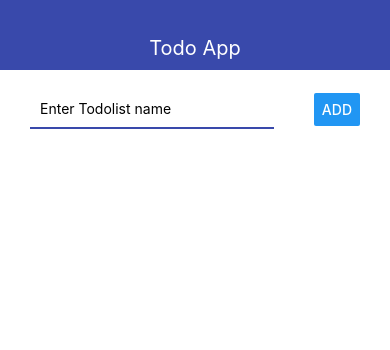
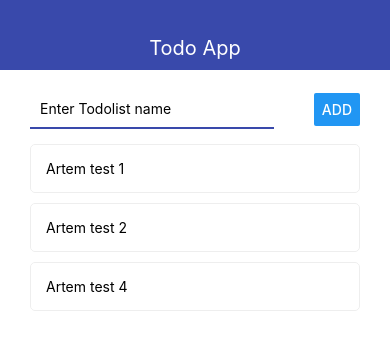
Before and after one commit to ArtsiomYermakou/React_Native_project, a React Native app: screen / in a window 390 px wide. Shown: the top 350 px of the page. Built offline with nearby package versions, Linux system fonts and the light colour scheme.

Commit message:
Add title page

```diff
--- a/App.tsx
+++ b/App.tsx
@@ -11,7 +11,11 @@ export type TodosType = {
 
 export default function App() {
     const [todoId, setTodoId] = useState(null);
-    const [todos, setTodos] = useState<Array<TodosType>>([]);
+    const [todos, setTodos] = useState<Array<TodosType>>([
+        {id: "1", title: "Artem test 1"},
+        {id: "2", title: "Artem test 2"},
+        {id: "3", title: "Artem test 4"},
+    ]);
 
     const addTodo = (title: string) => {
         setTodos((prev: Array<TodosType>) => [...prev, {
@@ -23,10 +27,16 @@ export default function App() {
         setTodos(prevState => prevState.filter(t => t.id !== id))
     }
 
-    let content = <MainScreen addTodo={addTodo} todos={todos} removeTodo={removeTodo}/>
+    let content = <MainScreen
+        openTodo={(id: any) => {setTodoId(id)}}
+        addTodo={addTodo}
+        todos={todos}
+        removeTodo={removeTodo}
+    />
 
-    if(todoId){
-        content = <TodoScreen />
+    if (todoId) {
+        const selectedTodo = todos.find((todo) => todo.id === todoId)
+        content = <TodoScreen todo={selectedTodo} goBack={() => setTodoId(null)}/>
     }
 
     return (
--- a/src/components/Todo.tsx
+++ b/src/components/Todo.tsx
@@ -5,6 +5,7 @@ import {TodosType} from "../../App";
 type PropsType = {
     todolist: TodosType
     onRemove: (id: string) => void
+    onOpen: (id: string) => void
 }
 
 const Todo = (props: PropsType) => {
@@ -14,7 +15,7 @@ const Todo = (props: PropsType) => {
     }
 
     return (
-        <TouchableOpacity activeOpacity={0.5} onPress={() => {console.log("Pressed", props.todolist.id)}} onLongPress={longPressHandler}>
+        <TouchableOpacity activeOpacity={0.5} onPress={() => props.onOpen(props.todolist.id)} onLongPress={longPressHandler}>
             <View style={styles.todo}>
                 <Text>{props.todolist.title}</Text>
             </View>
--- a/src/screens/MainScreen.tsx
+++ b/src/screens/MainScreen.tsx
@@ -8,6 +8,7 @@ type MainScreenPropsType = {
     addTodo: (title: string) => void
     todos: Array<TodosType>
     removeTodo: (id: string) => void
+    openTodo: any
 }
 
 const MainScreen = (props: MainScreenPropsType) => {
@@ -17,7 +18,7 @@ const MainScreen = (props: MainScreenPropsType) => {
             <FlatList
                 keyExtractor={item => item.id.toString()}
                 data={props.todos}
-                renderItem={({item}) => (<Todo todolist={item} onRemove={props.removeTodo}/>)}
+                renderItem={({item}) => (<Todo onOpen={props.openTodo} todolist={item} onRemove={props.removeTodo}/>)}
             />
         </View>
     )
--- a/src/screens/TodoScreen.tsx
+++ b/src/screens/TodoScreen.tsx
@@ -1,12 +1,17 @@
 import React from "react";
-import {StyleSheet, View, Text} from "react-native"
+import {StyleSheet, View, Text, Button} from "react-native"
+import {TodosType} from "../../App";
 
-type TodoScreenPropsType = {}
+type TodoScreenPropsType = {
+    goBack: () => void
+    todo: any
+}
 
 const TodoScreen = (props: TodoScreenPropsType) => {
     return (
         <View>
-            <Text>Todo Screen</Text>
+            <Text>{props.todo.title}</Text>
+            <Button title={"go Back"} onPress={props.goBack}/>
         </View>
     )
 }
```
